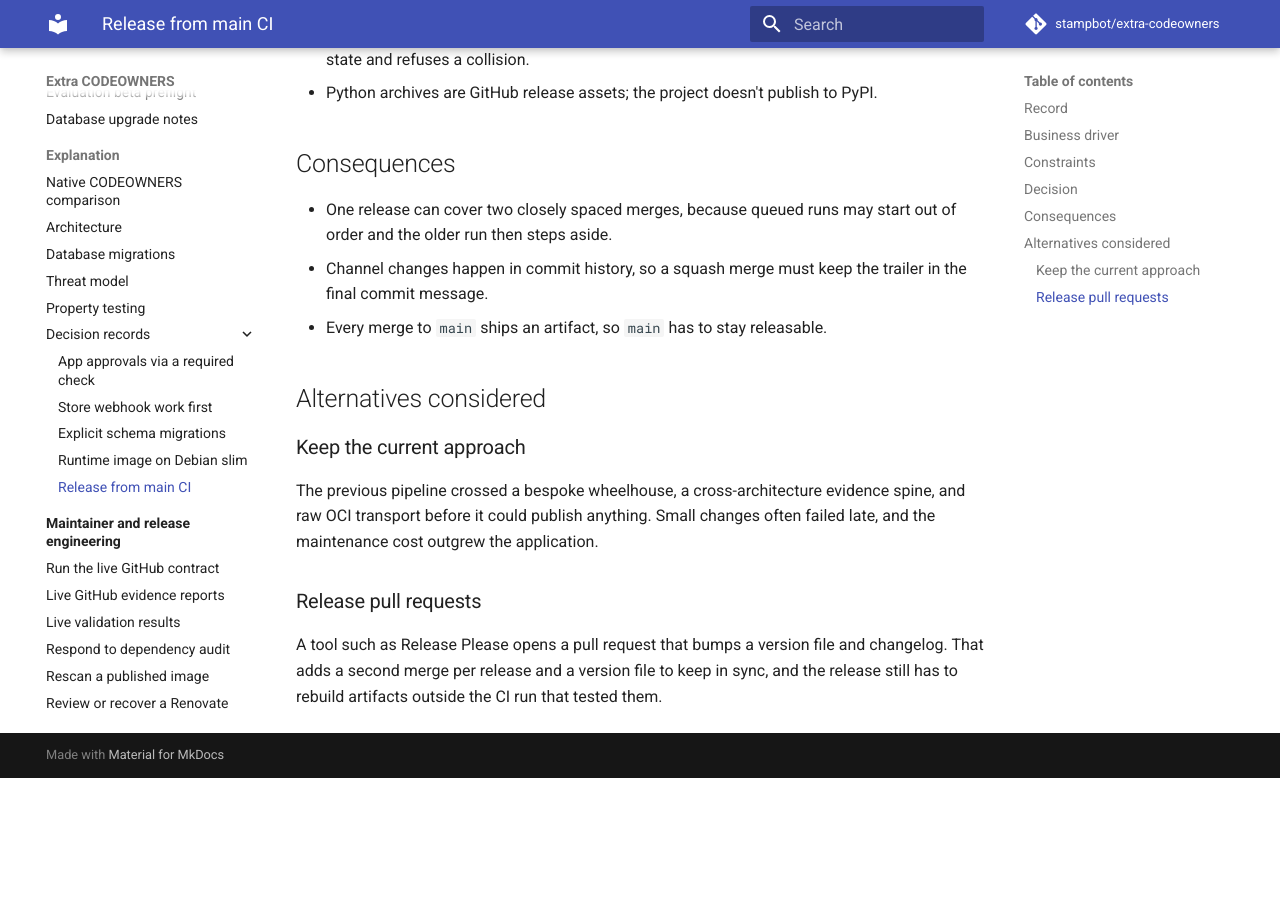
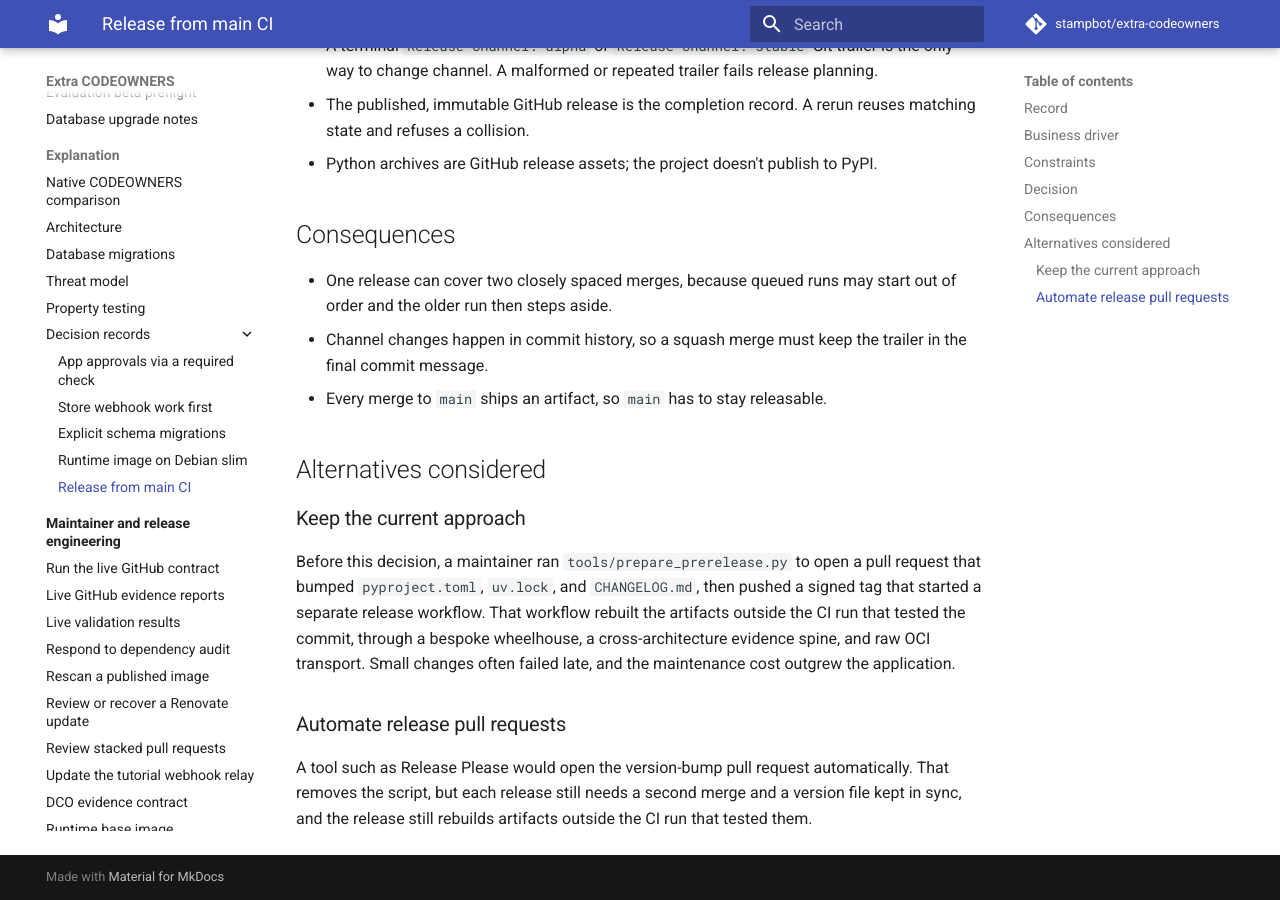
Before and after one commit to stampbot/extra-codeowners, an MkDocs documentation site: the page built from docs/explanation/adrs/2026-08-17-release-from-main-ci.md, in a window 1280 px wide and 900 px high, scrolled down 1373 px. Built offline with MkDocs 1.6.1 and Material for MkDocs 9.7.7, drawn with Linux system fonts in a browser that asks for light colours; comment, search, counter and statistics services are not loaded; before the commit the page ends 2151 px from its top, so only the background shows below that; some of the changed text lies outside the part shown.

Commit message:
docs: correct the release ADR and complete the remaining-work list
The release ADR now describes the process it replaced: preparation pull requests from tools/prepare_prerelease.py and a signed tag that started a separate release workflow. Add revisit conditions to the release and runtime ADRs, say that backfilled records include later refinements, add issues #30 and #160 to the remaining-work list, stop repeating tracking issues in the release-evidence limits section, and fix the AGENTS.md setup and single-test commands.

Co-Authored-By: Claude Opus 5.5 <noreply@anthropic.com>
Claude-Session: https://claude.ai/code/session_017QrsWMTSKzDDVS5XPE21qF
Signed-off-by: Claude <noreply@anthropic.com>

```diff
--- a/docs/explanation/adrs/2026-08-17-release-from-main-ci.md
+++ b/docs/explanation/adrs/2026-08-17-release-from-main-ci.md
@@ -11,13 +11,15 @@
 | Scope | How versions are chosen and how release artifacts are built and published. It doesn't make an alpha a supported production release. |
 | Related | [Architecture: CI and release path](../architecture.md#ci-and-release-path), [maintainer guide](../../maintainers/index.md), [Debian slim runtime](2026-08-17-debian-slim-runtime.md) |
 | Implementation | [PR #146](https://github.com/stampbot/extra-codeowners/pull/146); release-channel trailers in [PR #168](https://github.com/stampbot/extra-codeowners/pull/168) |
+| Revisit when | The project has a second maintainer or a supported stable release line. |
 
 ## Business driver
 
 With one maintainer, every manual release step is a step that gets skipped or
-done inconsistently. The earlier pipeline was fragile enough that releases
-lagged behind `main`, and a release built separately from CI couldn't prove it
-contained the bytes CI had tested.
+done inconsistently. Each release took a preparation pull request and a signed
+tag, then a separate workflow rebuilt the artifacts. That rebuild couldn't
+prove it contained the bytes CI had tested, and its long build chain often
+failed late.
 
 ## Constraints
 
@@ -56,13 +58,17 @@ The decision has these boundaries:
 
 ### Keep the current approach
 
-The previous pipeline crossed a bespoke wheelhouse, a cross-architecture
-evidence spine, and raw OCI transport before it could publish anything. Small
-changes often failed late, and the maintenance cost outgrew the application.
+Before this decision, a maintainer ran `tools/prepare_prerelease.py` to open a
+pull request that bumped `pyproject.toml`, `uv.lock`, and `CHANGELOG.md`, then
+pushed a signed tag that started a separate release workflow. That workflow
+rebuilt the artifacts outside the CI run that tested the commit, through a
+bespoke wheelhouse, a cross-architecture evidence spine, and raw OCI transport.
+Small changes often failed late, and the maintenance cost outgrew the
+application.
 
-### Release pull requests
+### Automate release pull requests
 
-A tool such as Release Please opens a pull request that bumps a version file
-and changelog. That adds a second merge per release and a version file to keep
-in sync, and the release still has to rebuild artifacts outside the CI run
-that tested them.
+A tool such as Release Please would open the version-bump pull request
+automatically. That removes the script, but each release still needs a second
+merge and a version file kept in sync, and the release still rebuilds
+artifacts outside the CI run that tested them.
```
Also changed, not shown: AGENTS.md (+3 -1 lines), docs/explanation/adrs/2026-08-17-debian-slim-runtime.md (+1 -0 lines), docs/explanation/adrs/index.md (+3 -1 lines), docs/reference/project-status.md (+9 -5 lines).
